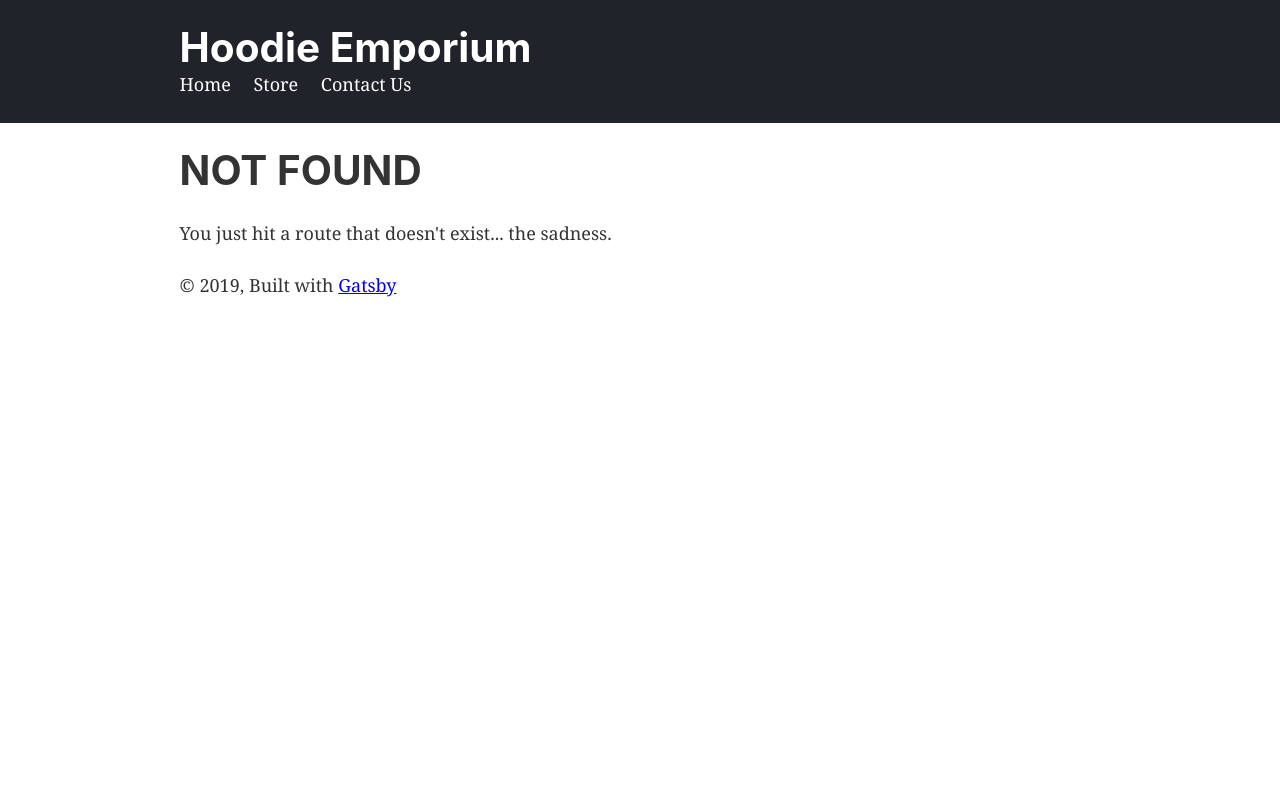
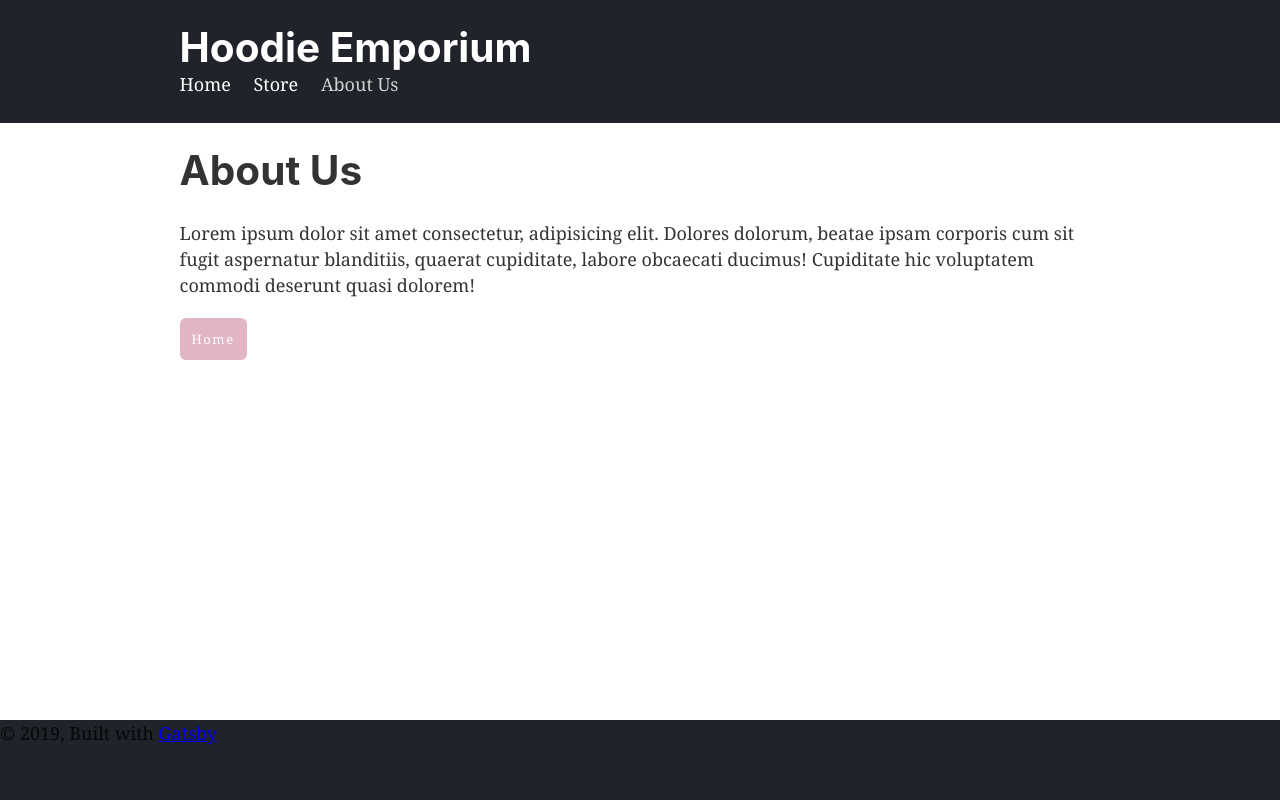
Before and after one commit to quasare/ecommerce-gatsby-tutorial, a Gatsby site: page /aboutUs in a window 1280 px wide. Before the commit this address had no page. Built offline with nearby package versions, Linux system fonts and the light colour scheme; Gatsby itself is replaced by a stand-in of ours.

Commit message:
Add Footer

```diff
--- a/src/components/Products/SkuCard.js
+++ b/src/components/Products/SkuCard.js
@@ -33,7 +33,11 @@ const StyledButton = styled.button`
 const StyledImage = styled.img`
 	height: 20rem;
 	width: 15rem;
-`
+	&:hover {
+		transform: scale(1.05);
+		transition: all 500ms;
+	}
+`;
 
 const formatPrice = (amount, currency) => {
 	let price = (amount / 100).toFixed(2);
--- a/src/components/header.js
+++ b/src/components/header.js
@@ -3,10 +3,9 @@ import PropTypes from 'prop-types';
 import React from 'react';
 import styled from 'styled-components';
 
-
 const HeaderStyle = styled.header`
-  background: #20232a;
-  margin-bottom: 1.45rem
+	background: #20232a;
+	margin-bottom: 1.45rem;
 `;
 
 const StyledLink = styled(Link)`
@@ -15,9 +14,10 @@ const StyledLink = styled(Link)`
   text-decoration: none;
   &:hover{
 	filter: brightness(105%);
+
   }
 
-`
+`;
 
 const Header = ({ siteTitle }) => (
 	<HeaderStyle>
@@ -27,19 +27,43 @@ const Header = ({ siteTitle }) => (
 				maxWidth : 960,
 				padding  : `1.45rem 1.0875rem`
 			}}>
-			<h1 style={{ margin: 0 }}>
+			<h1
+				style={{
+					margin : 0
+				}}>
 				<Link
 					to="/"
 					style={{
 						color          : `white`,
 						textDecoration : `none`
 					}}>
-					{siteTitle}
-				</Link>
-			</h1>
-			<StyledLink to="/"  activeStyle={{ color: "blue" }}> Home </StyledLink>
-			<StyledLink to="/store" activeStyle={{ color: "blue" }} > Store </StyledLink>
-			<StyledLink to="/" activeStyle={{ color: "blue" }}> Contact Us </StyledLink>
+					{' '}
+					{siteTitle}{' '}
+				</Link>{' '}
+			</h1>{' '}
+			<StyledLink
+				to="/"
+				activeStyle={{
+					color : '#e5e5e5e5'
+				}}>
+				{' '}
+				Home{' '}
+			</StyledLink>{' '}
+			<StyledLink
+				to="/store"
+				activeStyle={{
+					color : '#e5e5e5e5'
+				}}>
+				{' '}
+				Store{' '}
+			</StyledLink>{' '}
+			<StyledLink
+				to="/aboutUs/"
+				activeStyle={{
+					color : '#e5e5e5e5'
+				}}>
+				About Us
+			</StyledLink>
 		</div>
 	</HeaderStyle>
 );
--- a/src/components/layout.css
+++ b/src/components/layout.css
@@ -2,12 +2,18 @@ html {
   font-family: sans-serif;
   -ms-text-size-adjust: 100%;
   -webkit-text-size-adjust: 100%;
+  position: relative;
+  min-height: 100%;
 }
+
 body {
-  margin: 0;
   -webkit-font-smoothing: antialiased;
   -moz-osx-font-smoothing: grayscale;
+  margin: 0 0 100px;
+  /* bottom = footer height */
+  /* padding: 25px; */
 }
+
 article,
 aside,
 details,
@@ -22,55 +28,68 @@ section,
 summary {
   display: block;
 }
+
 audio,
 canvas,
 progress,
 video {
   display: inline-block;
 }
+
 audio:not([controls]) {
   display: none;
   height: 0;
 }
+
 progress {
   vertical-align: baseline;
 }
+
 [hidden],
 template {
   display: none;
 }
+
 a {
   background-color: transparent;
   -webkit-text-decoration-skip: objects;
 }
+
 a:active,
 a:hover {
   outline-width: 0;
 }
+
 abbr[title] {
   border-bottom: none;
   text-decoration: underline;
   text-decoration: underline dotted;
 }
+
 b,
 strong {
   font-weight: inherit;
   font-weight: bolder;
 }
+
 dfn {
   font-style: italic;
 }
+
 h1 {
   font-size: 2em;
   margin: 0.67em 0;
 }
+
 mark {
   background-color: #ff0;
   color: #000;
 }
+
 small {
   font-size: 80%;
 }
+
 sub,
 sup {
   font-size: 75%;
@@ -78,18 +97,23 @@ sup {
   position: relative;
   vertical-align: baseline;
 }
+
 sub {
   bottom: -0.25em;
 }
+
 sup {
   top: -0.5em;
 }
+
 img {
   border-style: none;
 }
+
 svg:not(:root) {
   overflow: hidden;
 }
+
 code,
 kbd,
 pre,
@@ -97,14 +121,17 @@ samp {
   font-family: monospace, monospace;
   font-size: 1em;
 }
+
 figure {
   margin: 1em 40px;
 }
+
 hr {
   box-sizing: content-box;
   height: 0;
   overflow: visible;
 }
+
 button,
 input,
 optgroup,
@@ -113,23 +140,28 @@ textarea {
   font: inherit;
   margin: 0;
 }
+
 optgroup {
   font-weight: 700;
 }
+
 button,
 input {
   overflow: visible;
 }
+
 button,
 select {
   text-transform: none;
 }
+
 [type="reset"],
 [type="submit"],
 button,
 html [type="button"] {
   -webkit-appearance: button;
 }
+
 [type="button"]::-moz-focus-inner,
 [type="reset"]::-moz-focus-inner,
 [type="submit"]::-moz-focus-inner,
@@ -137,17 +169,20 @@ button::-moz-focus-inner {
   border-style: none;
   padding: 0;
 }
+
 [type="button"]:-moz-focusring,
 [type="reset"]:-moz-focusring,
 [type="submit"]:-moz-focusring,
 button:-moz-focusring {
   outline: 1px dotted ButtonText;
 }
+
 fieldset {
   border: 1px solid silver;
   margin: 0 2px;
   padding: 0.35em 0.625em 0.75em;
 }
+
 legend {
   box-sizing: border-box;
   color: inherit;
@@ -156,48 +191,60 @@ legend {
   padding: 0;
   white-space: normal;
 }
+
 textarea {
   overflow: auto;
 }
+
 [type="checkbox"],
 [type="radio"] {
   box-sizing: border-box;
   padding: 0;
 }
+
 [type="number"]::-webkit-inner-spin-button,
 [type="number"]::-webkit-outer-spin-button {
   height: auto;
 }
+
 [type="search"] {
   -webkit-appearance: textfield;
   outline-offset: -2px;
 }
+
 [type="search"]::-webkit-search-cancel-button,
 [type="search"]::-webkit-search-decoration {
   -webkit-appearance: none;
 }
+
 ::-webkit-input-placeholder {
   color: inherit;
   opacity: 0.54;
 }
+
 ::-webkit-file-upload-button {
   -webkit-appearance: button;
   font: inherit;
 }
+
 html {
   font: 112.5%/1.45em georgia, serif;
   box-sizing: border-box;
   overflow-y: scroll;
 }
+
 * {
   box-sizing: inherit;
 }
+
 *:before {
   box-sizing: inherit;
 }
+
 *:after {
   box-sizing: inherit;
 }
+
 body {
   color: hsla(0, 0%, 0%, 0.8);
   font-family: georgia, serif;
@@ -209,6 +256,7 @@ body {
   -webkit-font-feature-settings: "kern", "liga", "clig", "calt";
   font-feature-settings: "kern", "liga", "clig", "calt";
 }
+
 img {
   max-width: 100%;
   margin-left: 0;
@@ -220,6 +268,7 @@ img {
   padding-top: 0;
   margin-bottom: 1.45rem;
 }
+
 h1 {
   margin-left: 0;
   margin-right: 0;
@@ -237,6 +286,7 @@ h1 {
   font-size: 2.25rem;
   line-height: 1.1;
 }
+
 h2 {
   margin-left: 0;
   margin-right: 0;
@@ -254,6 +304,7 @@ h2 {
   font-size: 1.62671rem;
   line-height: 1.1;
 }
+
 h3 {
   margin-left: 0;
   margin-right: 0;
@@ -271,6 +322,7 @@ h3 {
   font-size: 1.38316rem;
   line-height: 1.1;
 }
+
 h4 {
   margin-left: 0;
   margin-right: 0;
@@ -288,6 +340,7 @@ h4 {
   font-size: 1rem;
   line-height: 1.1;
 }
+
 h5 {
   margin-left: 0;
   margin-right: 0;
@@ -305,6 +358,7 @@ h5 {
   font-size: 0.85028rem;
   line-height: 1.1;
 }
+
 h6 {
   margin-left: 0;
   margin-right: 0;
@@ -322,6 +376,7 @@ h6 {
   font-size: 0.78405rem;
   line-height: 1.1;
 }
+
 hgroup {
   margin-left: 0;
   margin-right: 0;
@@ -332,6 +387,7 @@ hgroup {
   padding-top: 0;
   margin-bottom: 1.45rem;
 }
+
 ul {
   margin-left: 1.45rem;
   margin-right: 0;
@@ -344,6 +400,7 @@ ul {
   list-style-position: outside;
   list-style-image: none;
 }
+
 ol {
   margin-left: 1.45rem;
   margin-right: 0;
@@ -356,6 +413,7 @@ ol {
   list-style-position: outside;
   list-style-image: none;
 }
+
 dl {
   margin-left: 0;
   margin-right: 0;
@@ -366,6 +424,7 @@ dl {
   padding-top: 0;
   margin-bottom: 1.45rem;
 }
+
 dd {
   margin-left: 0;
   margin-right: 0;
@@ -376,6 +435,7 @@ dd {
   padding-top: 0;
   margin-bottom: 1.45rem;
 }
+
 p {
   margin-left: 0;
   margin-right: 0;
@@ -386,6 +446,7 @@ p {
   padding-top: 0;
   margin-bottom: 1.45rem;
 }
+
 figure {
   margin-left: 0;
   margin-right: 0;
@@ -396,6 +457,7 @@ figure {
   padding-top: 0;
   margin-bottom: 1.45rem;
 }
+
 pre {
   margin-left: 0;
   margin-right: 0;
@@ -409,6 +471,7 @@ pre {
   word-wrap: normal;
   padding: 1.45rem;
 }
+
 table {
   margin-left: 0;
   margin-right: 0;
@@ -423,6 +486,7 @@ table {
   border-collapse: collapse;
   width: 100%;
 }
+
 fieldset {
   margin-left: 0;
   margin-right: 0;
@@ -433,6 +497,7 @@ fieldset {
   padding-top: 0;
   margin-bottom: 1.45rem;
 }
+
 blockquote {
   margin-left: 1.45rem;
   margin-right: 1.45rem;
@@ -443,6 +508,7 @@ blockquote {
   padding-top: 0;
   margin-bottom: 1.45rem;
 }
+
 form {
   margin-left: 0;
   margin-right: 0;
@@ -453,6 +519,7 @@ form {
   padding-top: 0;
   margin-bottom: 1.45rem;
 }
+
 noscript {
   margin-left: 0;
   margin-right: 0;
@@ -463,6 +530,7 @@ noscript {
   padding-top: 0;
   margin-bottom: 1.45rem;
 }
+
 iframe {
   margin-left: 0;
   margin-right: 0;
@@ -473,6 +541,7 @@ iframe {
   padding-top: 0;
   margin-bottom: 1.45rem;
 }
+
 hr {
   margin-left: 0;
   margin-right: 0;
@@ -486,6 +555,7 @@ hr {
   border: none;
   height: 1px;
 }
+
 address {
   margin-left: 0;
   margin-right: 0;
@@ -496,77 +566,98 @@ address {
   padding-top: 0;
   margin-bottom: 1.45rem;
 }
+
 b {
   font-weight: bold;
 }
+
 strong {
   font-weight: bold;
 }
+
 dt {
   font-weight: bold;
 }
+
 th {
   font-weight: bold;
 }
+
 li {
   margin-bottom: calc(1.45rem / 2);
 }
+
 ol li {
   padding-left: 0;
 }
+
 ul li {
   padding-left: 0;
 }
-li > ol {
+
+li>ol {
   margin-left: 1.45rem;
   margin-bottom: calc(1.45rem / 2);
   margin-top: calc(1.45rem / 2);
 }
-li > ul {
+
+li>ul {
   margin-left: 1.45rem;
   margin-bottom: calc(1.45rem / 2);
   margin-top: calc(1.45rem / 2);
 }
+
 blockquote *:last-child {
   margin-bottom: 0;
 }
+
 li *:last-child {
   margin-bottom: 0;
 }
+
 p *:last-child {
   margin-bottom: 0;
 }
-li > p {
+
+li>p {
   margin-bottom: calc(1.45rem / 2);
 }
+
 code {
   font-size: 0.85rem;
   line-height: 1.45rem;
 }
+
 kbd {
   font-size: 0.85rem;
   line-height: 1.45rem;
 }
+
 samp {
   font-size: 0.85rem;
   line-height: 1.45rem;
 }
+
 abbr {
   border-bottom: 1px dotted hsla(0, 0%, 0%, 0.5);
   cursor: help;
 }
+
 acronym {
   border-bottom: 1px dotted hsla(0, 0%, 0%, 0.5);
   cursor: help;
 }
+
 abbr[title] {
   border-bottom: 1px dotted hsla(0, 0%, 0%, 0.5);
   cursor: help;
   text-decoration: none;
 }
+
 thead {
   text-align: left;
 }
+
 td,
 th {
   text-align: left;
@@ -580,14 +671,17 @@ th {
   padding-top: 0.725rem;
   padding-bottom: calc(0.725rem - 1px);
 }
+
 th:first-child,
 td:first-child {
   padding-left: 0;
 }
+
 th:last-child,
 td:last-child {
   padding-right: 0;
 }
+
 tt,
 code {
   background-color: hsla(0, 0%, 0%, 0.04);
@@ -598,10 +692,12 @@ code {
   padding-top: 0.2em;
   padding-bottom: 0.2em;
 }
+
 pre code {
   background: none;
   line-height: 1.42;
 }
+
 code:before,
 code:after,
 tt:before,
@@ -609,12 +705,14 @@ tt:after {
   letter-spacing: -0.2em;
   content: " ";
 }
+
 pre code:before,
 pre code:after,
 pre tt:before,
 pre tt:after {
   content: "";
 }
+
 @media only screen and (max-width: 480px) {
   html {
     font-size: 100%;
--- a/src/components/layout.js
+++ b/src/components/layout.js
@@ -11,6 +11,17 @@ import { useStaticQuery, graphql } from "gatsby"
 
 import Header from "./header"
 import "./layout.css"
+import styled from 'styled-components';
+
+const Footer = styled.footer`
+    background-color: #20232a;
+   position: absolute;
+    left: 0;
+    bottom: 0;
+    height: 10vh;
+    width: 100%;
+    overflow: hidden;
+`;
 
 const Layout = ({ children }) => {
   const data = useStaticQuery(graphql`
@@ -35,11 +46,11 @@ const Layout = ({ children }) => {
         }}
       >
         <main>{children}</main>
-        <footer>
+        <Footer>
           © {new Date().getFullYear()}, Built with
           {` `}
           <a href="https://www.gatsbyjs.org">Gatsby</a>
-        </footer>
+        </Footer>
       </div>
     </>
   )
--- /dev/null
+++ b/src/pages/aboutUs.js
@@ -0,0 +1,37 @@
+import React from 'react';
+import { Link } from 'gatsby';
+import Layout from '../components/layout';
+import SEO from '../components/seo';
+import styled from 'styled-components';
+
+const StyledButton = styled(Link)`
+	font-size: 13px;
+	text-align: center;
+	color: #fff;
+	outline: none;
+	padding: 12px;
+	text-decoration: none;
+	box-shadow: 2px, 5px, 10px rgba(0, 0, 0, .1);
+	background-color: #e2b5c3;
+	border-radius: 6px;
+	letter-spacing: 1.5px;
+	&:hover {
+		cursor: pointer;
+		filter: brightness(105%);
+	}
+`;
+
+const aboutUs = () => (
+	<Layout>
+		<SEO title="About Us" />
+		<h1>About Us</h1>
+		<p>
+			Lorem ipsum dolor sit amet consectetur, adipisicing elit. Dolores dolorum, beatae ipsam corporis cum sit
+			fugit aspernatur blanditiis, quaerat cupiditate, labore obcaecati ducimus! Cupiditate hic voluptatem commodi
+			deserunt quasi dolorem!
+		</p>
+		<StyledButton to="/">Home</StyledButton>
+	</Layout>
+);
+
+export default aboutUs;
--- a/src/pages/index.js
+++ b/src/pages/index.js
@@ -1,19 +1,55 @@
 import React from 'react';
 import { Link } from 'gatsby';
+import Layout from '../components/layout';
+import SEO from '../components/seo';
+import Main from '../images/Main.jpg';
+import styled from 'styled-components';
 
-import Layout from '../components/layout';
-import Image from '../components/image';
-import SEO from '../components/seo';
+const Image = styled.img`
+	position: absolute;
+	z-index: -1;
+	width: 50%;
+	height: 25rem;
+`;
 
-import Checkout from '../components/checkout';
+const StyledButton = styled(Link)`
+	font-size: 13px;
+	text-align: center;
+	color: #fff;
+	outline: none;
+	padding: 12px;
+	text-decoration: none;
+	box-shadow: 2px, 5px, 10px rgba(0, 0, 0, .1);
+	background-color: #e2b5c3;
+	border-radius: 6px;
+	letter-spacing: 1.5px;
+	&:hover {
+		cursor: pointer;
+		filter: brightness(105%);
+	}
+`;
+
+const StyledBody = styled.div`
+	color: white;
+	font-size: 2.15rem;
+	/* text-align: center; */
+	margin: 1rem;
+	padding-top: 5rem;
+`;
+
+const H1 = styled.h1`
+/* text-align: center !important; */
+`;
 
 const IndexPage = () => (
 	<Layout>
-		<SEO title="Home" keywords={[ `Ecommerce`, `application`, `shirt`, `test` ]} />
-		<h1>Look no Further for your Favorite Hoodie</h1>
-		<p>Find your favorite Hoodie</p>
-		<p>Stay warm and stylish</p>
-		<Link to="/store/"> Store </Link>
+		<SEO title="Home" keywords={[ `Ecommerce`, `application`, `hoodie`, `test` ]} />
+		<H1>Find your favorite Hoodie</H1>
+		<Image src={Main} alt="Main" />
+		<StyledBody>
+			<p>Stay warm and stylish</p>
+			<StyledButton to="/store/"> Shop Now </StyledButton>
+		</StyledBody>
 	</Layout>
 );
 
```
Also changed, not shown: 1 other file.
